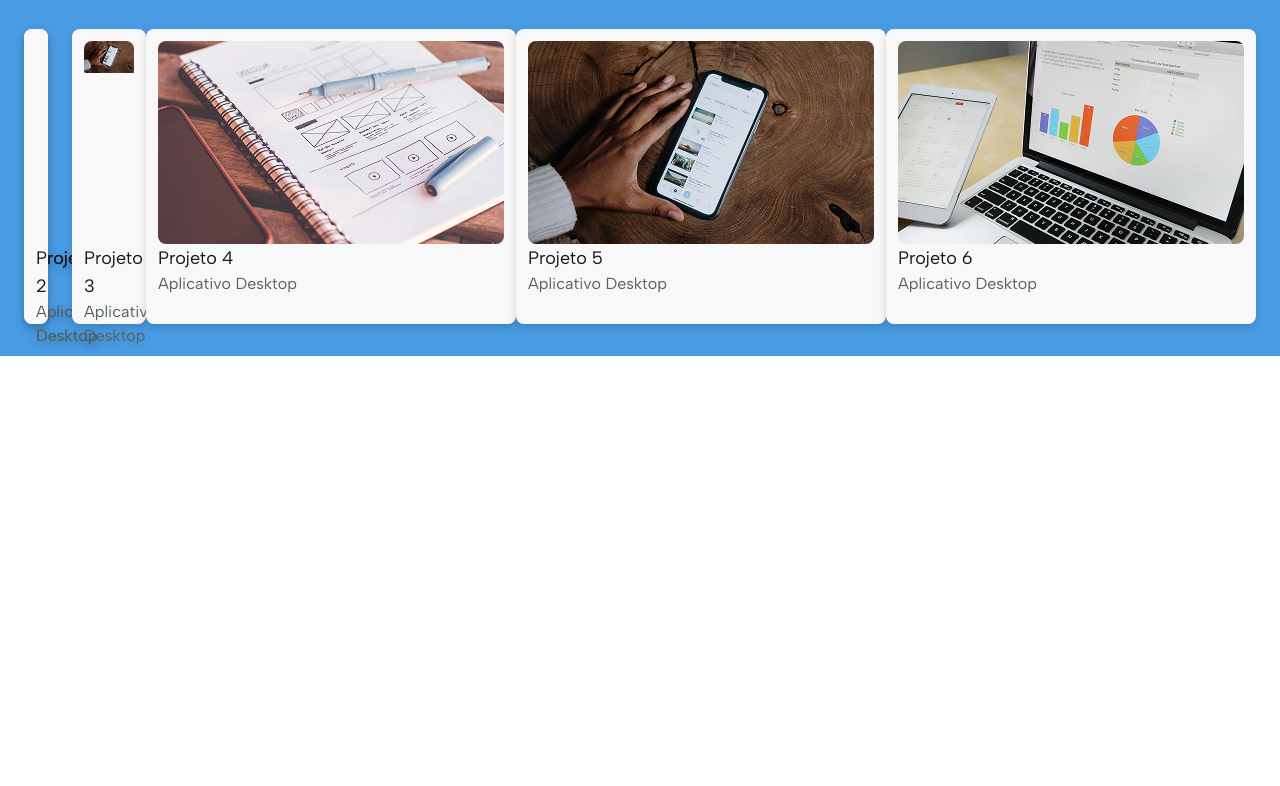
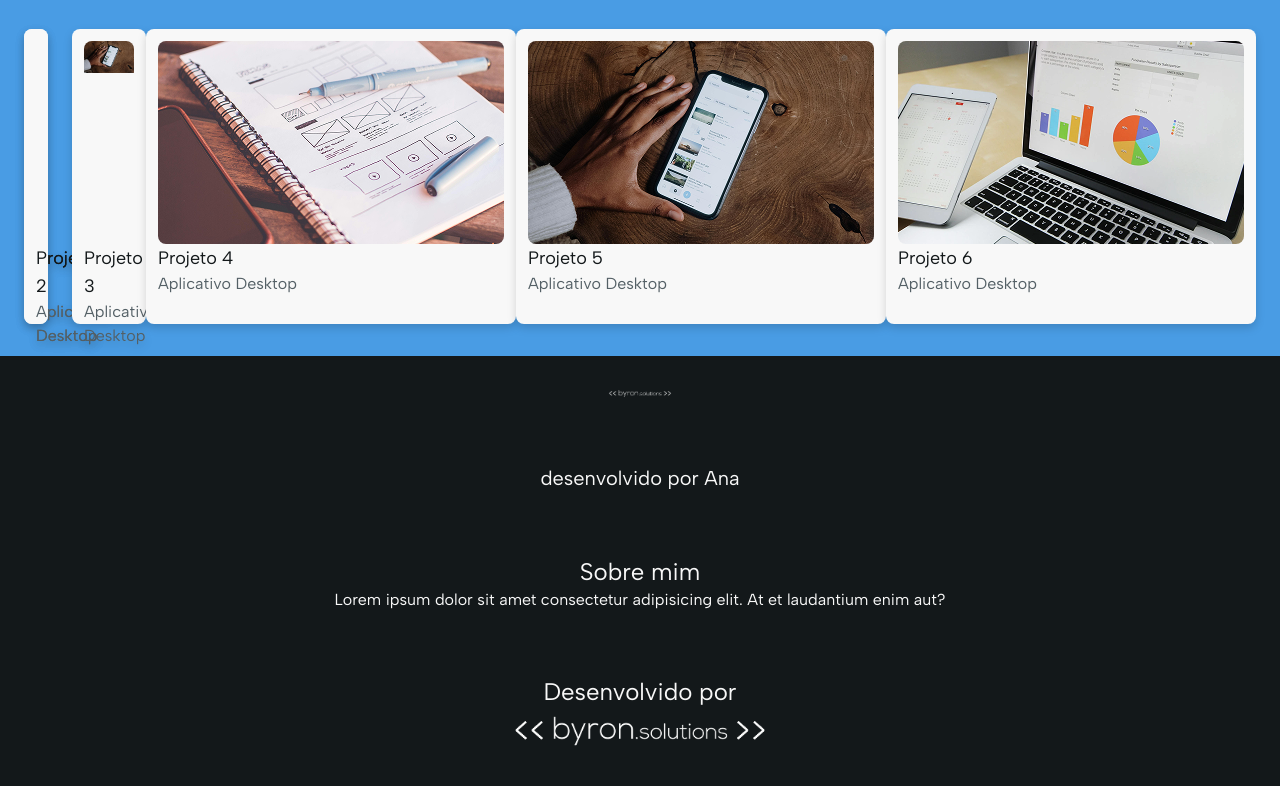
Before and after one commit to anaclaudiafreitasreiss-droid/tailwind, a website: page src/index.html in a window 1280 px wide. Shown: the part 1321-2107 px from the top of the page. Before the commit the page ends 1677 px from the top, so only its background shows below. Drawn offline with Linux system fonts and the light colour scheme.

Commit message:
feat: cria footer

```diff
--- a/src/index.html
+++ b/src/index.html
@@ -107,5 +107,22 @@
 
        </div>
     </section>
+    <footer class="bg-black text-white flex flex-col p-8 gap-16">
+        <div class="flex flex-col items-center gap-16">
+            <div class="flex flex-col items-center gap-3">
+                <div class="size-16"><img src="./img/Logo3 1.png" alt="Logo da byron"></div>
+                <p class="text-xl">desenvolvido por Ana</p>
+            </div>
+            <div class="text-center gap-2">
+                <h3 class="text-2xl">Sobre mim</h3>
+                <p class="text-base">Lorem ipsum dolor sit amet consectetur adipisicing elit. At et laudantium enim aut?</p>
+            </div>
+
+        </div>
+        <div class="flex flex-col items-center">
+            <p class="text-2xl">Desenvolvido por</p>
+            <div class="max-w-65"><img src="./img/Logo3 1.png" alt="Logo da byron"></div>
+        </div>
+    </footer>
 </body>
 </html>
```
Also changed, not shown: src/output.css.
